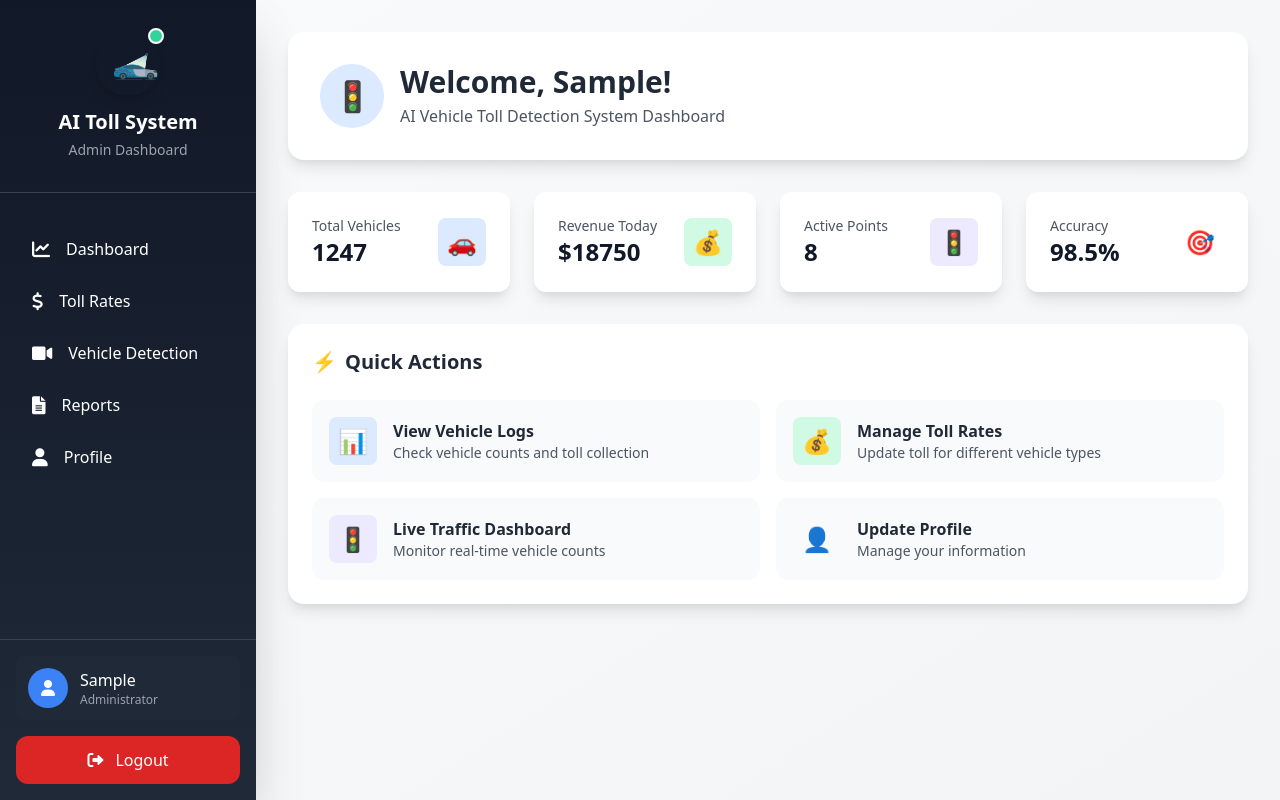
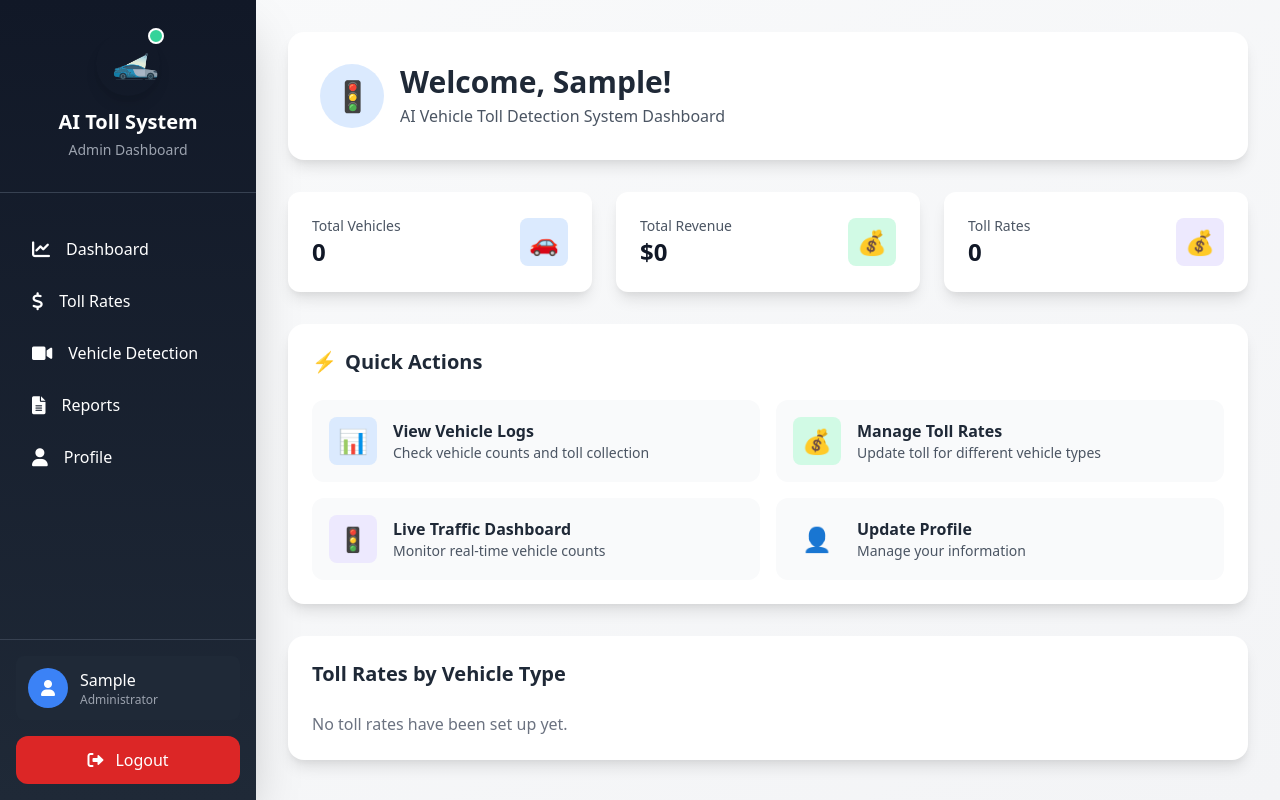
Before and after one commit to Wamiq319/Ai-vehicle-detection, a Django app: page /dashboard/ in a window 1280 px wide. Run offline with Django 5.2, Linux system fonts and the light colour scheme; the visitor is signed in with stand-in values (Sample User, id 1); data that the repository does not hold is empty.

Commit message:
Vehicle Detection problem for three wheel fixed

```diff
--- a/apps/detections/services/ai.py
+++ b/apps/detections/services/ai.py
@@ -40,12 +40,13 @@ def process_video_and_create_detections(video_file):
             for box, track_id, cls in zip(result.boxes.xyxy, result.boxes.id, result.boxes.cls):
                 vid = int(track_id)
                 cname = model.names[int(cls)].lower()
+                print(f"Detected vehicle: {cname}")
 
                 if vid not in charged_ids:
                     charged_ids.add(vid)
 
                     # Map detected class to vehicle type
-                    if cname in ["truck", "car", "bolan"]:
+                    if cname in ["car", "threewheel", "bus", "truck", "motorbike", "van"]:
                         try:
                             toll_rate = TollRate.objects.get(vehicle_type=cname).rate
                         except TollRate.DoesNotExist:
--- a/apps/pages/views.py
+++ b/apps/pages/views.py
@@ -15,65 +15,29 @@ def landing_page(request):
     return render(request, 'landing.html')
 
 
+from apps.detections.models import Detection
+from apps.tolls.models import TollRate
+from django.db.models import Sum, Count
+from django.utils import timezone
+from datetime import timedelta
+
 @login_required
 def dashboard_view(request):
-    """Dashboard page with dummy data."""
-    # Dummy data for dashboard
+    """Dashboard page with overall system stats."""
+
+    # Overall stats
+    total_vehicles = Detection.objects.count()
+    total_revenue = Detection.objects.aggregate(total_revenue=Sum('toll_rate'))['total_revenue'] or 0
+
+    # Toll rates
+    toll_rates = TollRate.objects.all()
+
     context = {
         'user': request.user,
         'stats': {
-            'total_vehicles_today': 1247,
-            'total_revenue_today': 18750.00,
-            'active_toll_points': 8,
-            'detection_accuracy': 98.5,
+            'total_vehicles': total_vehicles,
+            'total_revenue': total_revenue,
         },
-        'recent_activities': [
-            {
-                'time': '10:30 AM',
-                'vehicle_type': 'Car',
-                'toll_point': 'Highway A1',
-                'amount': 50.00,
-                'status': 'Paid'
-            },
-            {
-                'time': '10:25 AM',
-                'vehicle_type': 'Truck',
-                'toll_point': 'Highway B2',
-                'amount': 150.00,
-                'status': 'Paid'
-            },
-            {
-                'time': '10:20 AM',
-                'vehicle_type': 'Bus',
-                'toll_point': 'Highway A1',
-                'amount': 100.00,
-                'status': 'Paid'
-            },
-            {
-                'time': '10:15 AM',
-                'vehicle_type': 'Car',
-                'toll_point': 'Highway C3',
-                'amount': 50.00,
-                'status': 'Paid'
-            },
-            {
-                'time': '10:10 AM',
-                'vehicle_type': 'Motorcycle',
-                'toll_point': 'Highway A1',
-                'amount': 25.00,
-                'status': 'Paid'
-            },
-        ],
-        'toll_points': [
-            {'name': 'Highway A1', 'status': 'Active', 'vehicles_count': 156, 'revenue': 7800.00},
-            {'name': 'Highway B2', 'status': 'Active', 'vehicles_count': 89, 'revenue': 13350.00},
-            {'name': 'Highway C3', 'status': 'Active', 'vehicles_count': 203, 'revenue': 10150.00},
-            {'name': 'Highway D4', 'status': 'Maintenance', 'vehicles_count': 0, 'revenue': 0.00},
-        ],
-        'chart_data': {
-            'labels': ['6 AM', '8 AM', '10 AM', '12 PM', '2 PM', '4 PM', '6 PM', '8 PM'],
-            'vehicles': [45, 89, 156, 203, 178, 145, 98, 67],
-            'revenue': [2250, 4450, 7800, 10150, 8900, 7250, 4900, 3350]
-        }
+        'toll_points': toll_rates,
     }
     return render(request, 'dashbaord/admin/dashboard.html', context)
--- a/apps/ui/templates/dashbaord/admin/dashboard.html
+++ b/apps/ui/templates/dashbaord/admin/dashboard.html
@@ -20,7 +20,7 @@
 </div>
 
 <!-- Key Statistics -->
-<div class="grid grid-cols-1 md:grid-cols-2 lg:grid-cols-4 gap-6 mb-8">
+<div class="grid grid-cols-1 md:grid-cols-2 lg:grid-cols-3 gap-6 mb-8">
   <div
     class="bg-white rounded-xl shadow-lg p-6 hover:shadow-xl transition-shadow"
   >
@@ -28,7 +28,7 @@
       <div>
         <p class="text-sm font-medium text-gray-600">Total Vehicles</p>
         <p class="text-2xl font-bold text-gray-900">
-          {{ stats.total_vehicles_today }}
+          {{ stats.total_vehicles }}
         </p>
       </div>
       <div
@@ -44,9 +44,9 @@
   >
     <div class="flex items-center justify-between">
       <div>
-        <p class="text-sm font-medium text-gray-600">Revenue Today</p>
+        <p class="text-sm font-medium text-gray-600">Total Revenue</p>
         <p class="text-2xl font-bold text-gray-900">
-          ${{ stats.total_revenue_today|floatformat:0 }}
+          ${{ stats.total_revenue|floatformat:0 }}
         </p>
       </div>
       <div
@@ -62,40 +62,22 @@
   >
     <div class="flex items-center justify-between">
       <div>
-        <p class="text-sm font-medium text-gray-600">Active Points</p>
+        <p class="text-sm font-medium text-gray-600">Toll Rates</p>
         <p class="text-2xl font-bold text-gray-900">
-          {{ stats.active_toll_points }}
+          {{ toll_points.count }}
         </p>
       </div>
       <div
         class="w-12 h-12 bg-purple-100 rounded-lg flex items-center justify-center"
       >
-        <span class="text-2xl">🚦</span>
-      </div>
-    </div>
-  </div>
-
-  <div
-    class="bg-white rounded-xl shadow-lg p-6 hover:shadow-xl transition-shadow"
-  >
-    <div class="flex items-center justify-between">
-      <div>
-        <p class="text-sm font-medium text-gray-600">Accuracy</p>
-        <p class="text-2xl font-bold text-gray-900">
-          {{ stats.detection_accuracy }}%
-        </p>
-      </div>
-      <div
-        class="w-12 h-12 bg-orange-100 rounded-lg flex items-center justify-center"
-      >
-        <span class="text-2xl">🎯</span>
+        <span class="text-2xl">💰</span>
       </div>
     </div>
   </div>
 </div>
 
 <!-- Quick Actions -->
-<div class="bg-white rounded-2xl shadow-lg p-6">
+<div class="bg-white rounded-2xl shadow-lg p-6 mb-8">
   <h2 class="text-xl font-bold text-gray-800 mb-6 flex items-center gap-2">
     <span>⚡</span> Quick Actions
   </h2>
@@ -168,4 +150,25 @@
   </div>
 </div>
 
+<!-- Toll Rates -->
+<div class="bg-white rounded-2xl shadow-lg p-6">
+  <h2 class="text-xl font-bold text-gray-800 mb-6">Toll Rates by Vehicle Type</h2>
+  <div class="grid grid-cols-1 md:grid-cols-2 lg:grid-cols-3 gap-6">
+    {% for rate in toll_points %}
+    <div class="bg-gray-50 rounded-xl p-4">
+      <div class="flex items-center justify-between">
+        <div>
+          <p class="font-semibold text-gray-800">{{ rate.get_vehicle_type_display }}</p>
+          <p class="text-sm text-gray-600">Toll Rate</p>
+        </div>
+        <p class="text-2xl font-bold text-green-600">{{ rate.rate|floatformat:2 }} RS</p>
+      </div>
+    </div>
+    {% empty %}
+    <p class="text-gray-500">No toll rates have been set up yet.</p>
+    {% endfor %}
+  </div>
+</div>
+
+
 {% endblock %}
```
